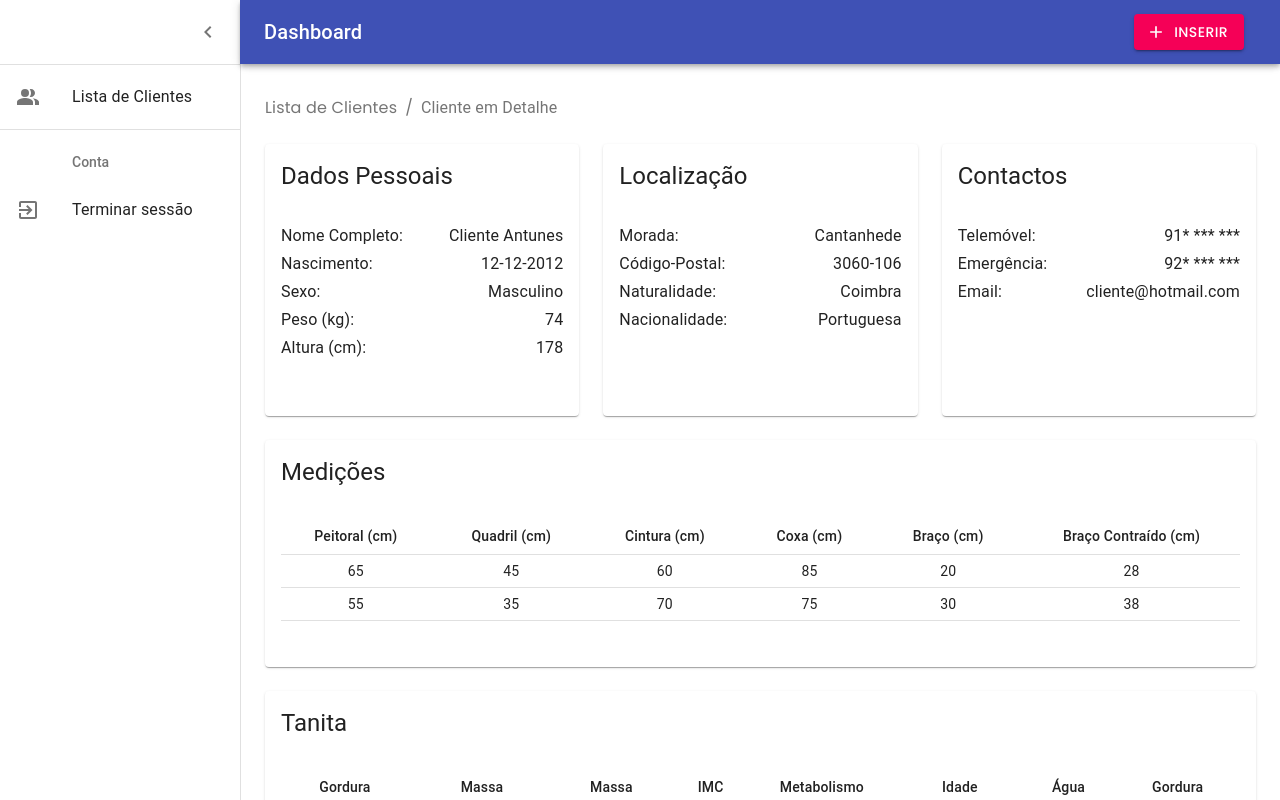
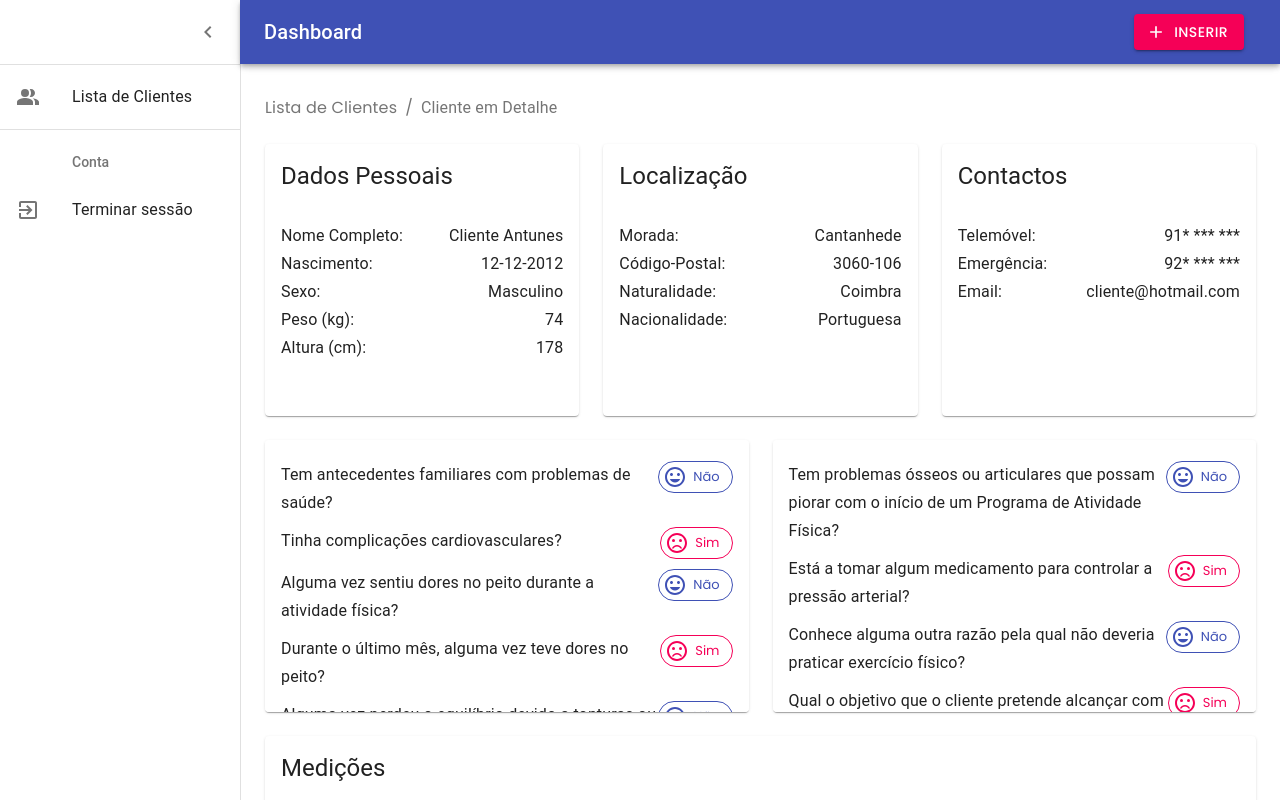
Before and after one commit to FranciscoMendes10866/squate, a React (Create React App) app in the folder juno/: page /dashboard/clients/details in a window 1280 px wide. Built offline with nearby package versions, Linux system fonts and the light colour scheme; the HTML template or start-up script is replaced by a standard one.

Commit message:
added health cards

```diff
--- /dev/null
+++ b/juno/src/components/details/health.jsx
@@ -0,0 +1,90 @@
+import Grid from "@material-ui/core/Grid";
+import Paper from "@material-ui/core/Paper";
+import Typography from "@material-ui/core/Typography";
+import Chip from "@material-ui/core/Chip";
+import { makeStyles } from "@material-ui/core/styles";
+import InsertEmoticonIcon from "@material-ui/icons/InsertEmoticon";
+import SentimentVeryDissatisfiedIcon from "@material-ui/icons/SentimentVeryDissatisfied";
+
+const useStyles = makeStyles({
+  wrapper: {
+    display: "flex",
+    flexDirection: "column",
+  },
+  items: {
+    display: "flex",
+    justifyContent: "space-between",
+    marginTop: 5,
+    marginBottom: 5,
+  },
+});
+
+const HealthDetails = ({ fixedHeightPaper }) => {
+  const classes = useStyles();
+  return (
+    <Grid item xs={12} md={6}>
+      <Paper className={fixedHeightPaper}>
+        <div className={classes.wrapper}>
+          <div className={classes.items}>
+            <Typography variant="subtitle1">
+              Tem antecedentes familiares com problemas de saúde?
+            </Typography>
+            <Chip
+              color="primary"
+              variant="outlined"
+              label="Não"
+              icon={<InsertEmoticonIcon />}
+            />
+          </div>
+          <div className={classes.items}>
+            <Typography variant="subtitle1">
+              Tinha complicações cardiovasculares?
+            </Typography>
+            <Chip
+              color="secondary"
+              variant="outlined"
+              label="Sim"
+              icon={<SentimentVeryDissatisfiedIcon />}
+            />
+          </div>
+          <div className={classes.items}>
+            <Typography variant="subtitle1">
+              Alguma vez sentiu dores no peito durante a atividade física?
+            </Typography>
+            <Chip
+              color="primary"
+              variant="outlined"
+              label="Não"
+              icon={<InsertEmoticonIcon />}
+            />
+          </div>
+          <div className={classes.items}>
+            <Typography variant="subtitle1">
+              Durante o último mês, alguma vez teve dores no peito?
+            </Typography>
+            <Chip
+              color="secondary"
+              variant="outlined"
+              label="Sim"
+              icon={<SentimentVeryDissatisfiedIcon />}
+            />
+          </div>
+          <div className={classes.items}>
+            <Typography variant="subtitle1">
+              Alguma vez perdeu o equilíbrio devido a tonturas ou alguma vez
+              perdeu a consciência?
+            </Typography>
+            <Chip
+              color="primary"
+              variant="outlined"
+              label="Não"
+              icon={<InsertEmoticonIcon />}
+            />
+          </div>
+        </div>
+      </Paper>
+    </Grid>
+  );
+};
+
+export default HealthDetails;
--- /dev/null
+++ b/juno/src/components/details/health2.jsx
@@ -0,0 +1,81 @@
+import Grid from "@material-ui/core/Grid";
+import Paper from "@material-ui/core/Paper";
+import Typography from "@material-ui/core/Typography";
+import Chip from "@material-ui/core/Chip";
+import { makeStyles } from "@material-ui/core/styles";
+import InsertEmoticonIcon from "@material-ui/icons/InsertEmoticon";
+import SentimentVeryDissatisfiedIcon from "@material-ui/icons/SentimentVeryDissatisfied";
+
+const useStyles = makeStyles({
+  wrapper: {
+    display: "flex",
+    flexDirection: "column",
+  },
+  items: {
+    display: "flex",
+    justifyContent: "space-between",
+    marginTop: 5,
+    marginBottom: 5,
+  },
+});
+
+const HealthDetails2 = ({ fixedHeightPaper }) => {
+  const classes = useStyles();
+  return (
+    <Grid item xs={12} md={6}>
+      <Paper className={fixedHeightPaper}>
+        <div className={classes.wrapper}>
+          <div className={classes.items}>
+            <Typography variant="subtitle1">
+              Tem problemas ósseos ou articulares que possam piorar com o início
+              de um Programa de Atividade Física?
+            </Typography>
+            <Chip
+              color="primary"
+              variant="outlined"
+              label="Não"
+              icon={<InsertEmoticonIcon />}
+            />
+          </div>
+          <div className={classes.items}>
+            <Typography variant="subtitle1">
+              Está a tomar algum medicamento para controlar a pressão arterial?
+            </Typography>
+            <Chip
+              color="secondary"
+              variant="outlined"
+              label="Sim"
+              icon={<SentimentVeryDissatisfiedIcon />}
+            />
+          </div>
+          <div className={classes.items}>
+            <Typography variant="subtitle1">
+              Conhece alguma outra razão pela qual não deveria praticar
+              exercício físico?
+            </Typography>
+            <Chip
+              color="primary"
+              variant="outlined"
+              label="Não"
+              icon={<InsertEmoticonIcon />}
+            />
+          </div>
+          <div className={classes.items}>
+            <Typography variant="subtitle1">
+              Qual o objetivo que o cliente pretende alcançar com a minha
+              supersivão?
+            </Typography>
+            <Chip
+              color="secondary"
+              variant="outlined"
+              label="Sim"
+              icon={<SentimentVeryDissatisfiedIcon />}
+            />
+          </div>
+        </div>
+      </Paper>
+    </Grid>
+  );
+};
+
+export default HealthDetails2;
--- a/juno/src/components/index.js
+++ b/juno/src/components/index.js
@@ -3,3 +3,5 @@ export { default as ContactDetails } from "./details/contacts";
 export { default as PersonalDetails } from "./details/personal";
 export { default as MeasurementsTable } from "./details/measurementsTable";
 export { default as TanitaTable } from "./details/tanitaTable";
+export { default as HealthDetails } from "./details/health";
+export { default as HealthDetails2 } from "./details/health2";
--- a/juno/src/pages/admin/clientDetails.jsx
+++ b/juno/src/pages/admin/clientDetails.jsx
@@ -12,7 +12,9 @@ import {
   ContactDetails,
   PersonalDetails,
   MeasurementsTable,
-  TanitaTable
+  TanitaTable,
+  HealthDetails,
+  HealthDetails2
 } from "../../components";
 
 const useStyles = makeStyles((theme) => ({
@@ -56,6 +58,8 @@ const ClientDetails = ({ location }) => {
         <PersonalDetails fixedHeightPaper={fixedHeightPaper} />
         <LocationDetails fixedHeightPaper={fixedHeightPaper} />
         <ContactDetails fixedHeightPaper={fixedHeightPaper} />
+        <HealthDetails fixedHeightPaper={fixedHeightPaper} />
+        <HealthDetails2 fixedHeightPaper={fixedHeightPaper} />
         <Grid item xs={12}>
           <Paper className={classes.paper}>
             <MeasurementsTable />
```
